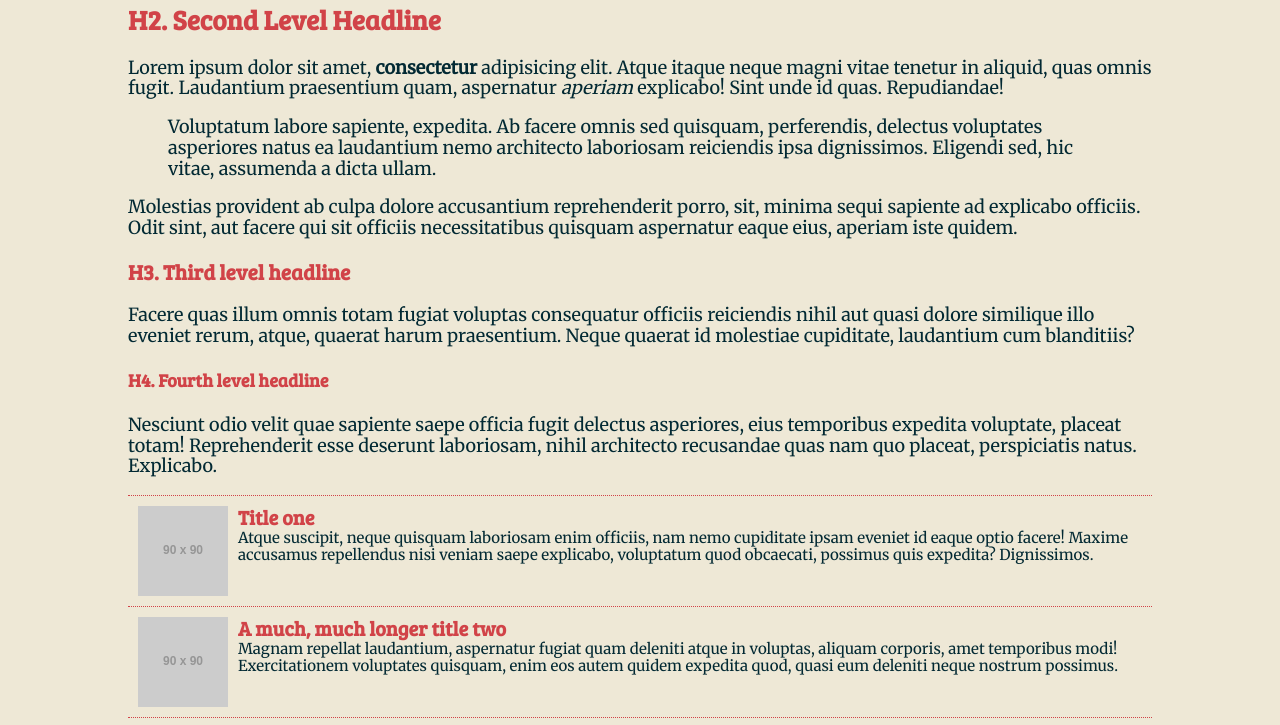
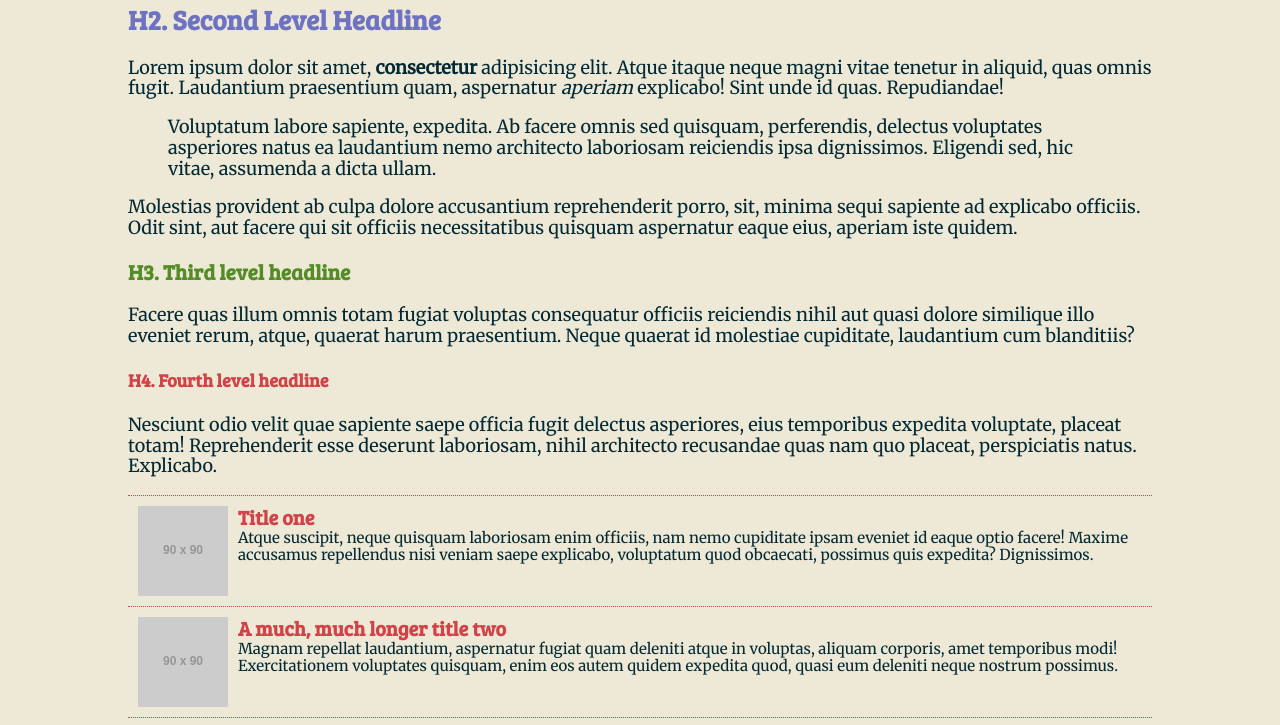
Before and after one commit to morris-hazrati/SASS-Essential-Training-with-Ray-Villalobos, a plain HTML site: page index.html in a window 1280 px wide. Shown: the part 726-1451 px from the top of the page. Drawn offline with Linux system fonts and the light colour scheme; placeholder pictures from the web are drawn by us.

Commit message:
03-07 @for: Different heading colors are applied by using @for.

```diff
--- a/sass/_base.scss
+++ b/sass/_base.scss
@@ -11,10 +11,18 @@ html {
     background-color: $color-background;
   }
 
+  $color-headlines: $blue, $purple, $green, $red, $orange, $yellow;
+
   h1, h2, h3, h4, h5, h6 {
     font-family: $font-highlight;
     color: $color-headlines;
   }
+@for $item from 1 through length($color-headlines) {
+  h#{$item} {
+    color: nth($color-headlines, $item);
+  }
+}
+
   .container {
     width: 80%;
     margin: 0 auto;
--- a/sass/_variables.scss
+++ b/sass/_variables.scss
@@ -7,7 +7,7 @@ $blue:          #0076A3;
 $green:         #548C27;
 $orange:        #F39856;
 $red:           #D14348;
-$pruple:        #6D73C2;
+$purple:        #6D73C2;
 
 
 $color-main:        $darkblue;
```
Also changed, not shown: css/style.css.
